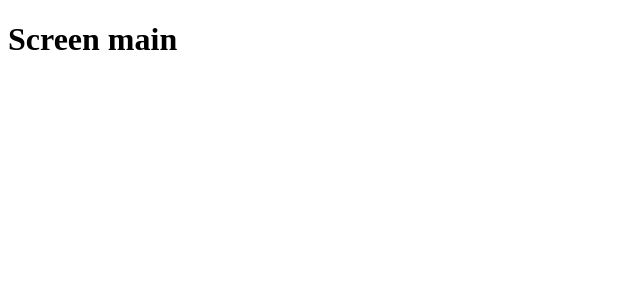
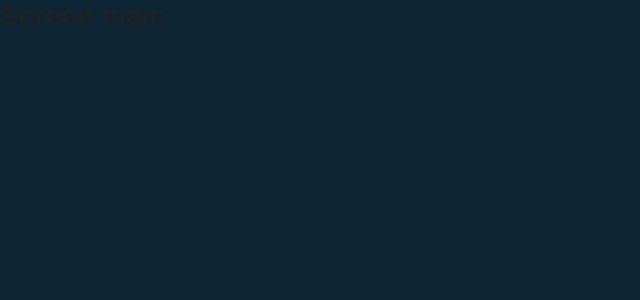
Before and after one commit to denervalspelizario/repositoriosApp, a React (Create React App) app: page / in a window 1280 px wide. Shown: the top 300 px of the page, without its empty margins (0-640 px from the left). Built offline with nearby package versions, Linux system fonts and the light colour scheme.

Commit message:
update repositoriosApp criacao de estilizacao global com styled component e ja importado no app.js

```diff
--- a/package.json
+++ b/package.json
@@ -10,6 +10,7 @@
     "react-dom": "^18.2.0",
     "react-router-dom": "^6.9.0",
     "react-scripts": "5.0.1",
+    "styled-components": "^5.3.9",
     "web-vitals": "^2.1.4"
   },
   "scripts": {
--- a/src/App.js
+++ b/src/App.js
@@ -1,11 +1,15 @@
 
 import Rotas from "./routes";
-
+import GlobalStyle from "./pages/styles/global";
 
 export default function App(){
 
 
   return(
-     <Rotas/>
+    <>                 {/* Para GlobalStyle precisa estar envolto de algo por isso o <> </>, não é recomendado usar div ficar atento a isso */}
+    <GlobalStyle/>
+    <Rotas/>
+    </>
+
   )
 }
--- /dev/null
+++ b/src/pages/styles/global.js
@@ -0,0 +1,35 @@
+import { createGlobalStyle } from "styled-components";
+
+
+export default createGlobalStyle`
+
+  * {
+      margin: 0;
+      padding: 0;
+      outline: 0;
+      box-sizing: 0;
+    }
+
+    html, body, #root {
+      min-height: 100%;
+    }
+
+    body {
+
+      background: #0d2636;
+      font-size: 14;
+      -webkit-font-smoothing: antialiased !important
+
+    }
+
+    body, input, button {
+      color: #222;
+      font-size: 14px;
+      font-family: Arial, Helvetica, sans-serif;
+    }
+
+    button {
+      cursor: pointer;
+    }
+
+`;
```
Also changed, not shown: src/pages/Main/styles.js (added), 1 other file (tests, documents, lock files or other folders).
